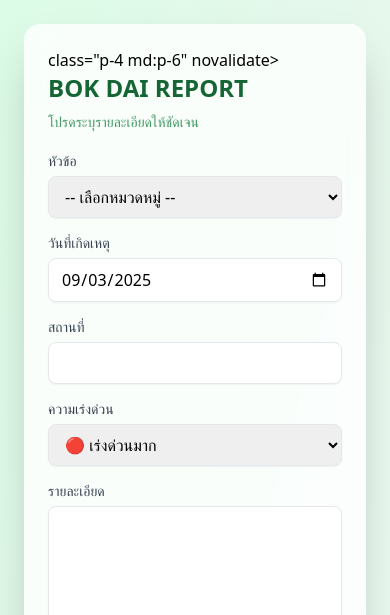
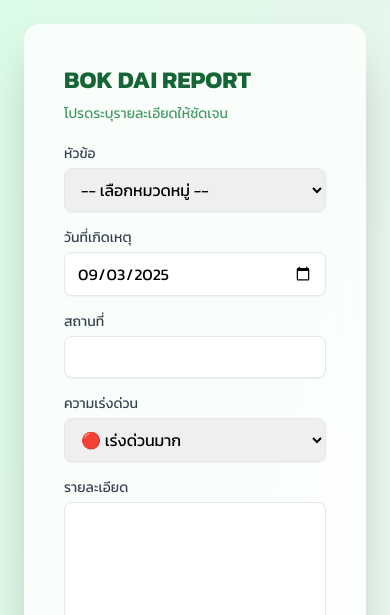
Before and after one commit to SpriteUm/Bok-Dai, a Flask app: page /report/report in a window 390 px wide. Shown: the top 615 px of the page. Run offline with Flask 3, Linux system fonts and the light colour scheme; the visitor is signed in with stand-in values (Sample User, id 1); some libraries are stand-ins or nearby versions.

Commit message:
จะ pull ของเพื่อน

```diff
--- a/templates/report.html
+++ b/templates/report.html
@@ -5,14 +5,15 @@
     <meta name="viewport" content="width=device-width,initial-scale=1" />
     <title>รายงานปัญหา - BOK DAI</title>
     <script src="https://cdn.tailwindcss.com"></script>
-  <!-- Leaflet -->
     <link rel="stylesheet" href="https://unpkg.com/leaflet@1.9.4/dist/leaflet.css" />
     <script src="https://unpkg.com/leaflet@1.9.4/dist/leaflet.js"></script>
+    <link href="https://fonts.googleapis.com/css2?family=Kanit:wght@400;700&display=swap" rel="stylesheet">
+    <style> body { font-family: 'Kanit', sans-serif; } </style>
 </head>
+
 <body class="min-h-screen bg-gradient-to-br from-green-100 via-[#e6f7ec] to-green-50 flex items-start justify-center p-6">
     <div class="w-full max-w-4xl">
 
-    <!-- Flash Messages -->
         {% with messages = get_flashed_messages(with_categories=true) %}
             {% if messages %}
                 <div class="mb-4">
@@ -27,106 +28,73 @@
         {% endwith %}
 
         <div class="rounded-2xl shadow-2xl overflow-hidden bg-white/80 backdrop-blur-md">
+            <form id="reportForm" method="POST" enctype="multipart/form-data" action="{{ url_for('report.report') }}" novalidate>
+                {{ form.hidden_tag() }}
                 <div class="grid md:grid-cols-2 gap-6 p-6">
-
-        <!-- ฟอร์มรายงาน -->
-        <form id="reportForm" method="POST" enctype="multipart/form-data"
-              action="{{ url_for('report.report') }}"  <!-- แก้ตรงนี้ -->
-              class="p-4 md:p-6" novalidate>
-          {{ form.hidden_tag() }}
+                    <div class="p-4 md:p-6">
                         <h2 class="text-2xl font-bold text-green-800 mb-2">BOK DAI REPORT</h2>
                         <p class="text-sm text-green-700/80 mb-4">โปรดระบุรายละเอียดให้ชัดเจน</p>
 
-          <!-- หมวดหมู่ -->
                         <label class="block mb-3">
                             {{ form.category.label(class="text-sm font-medium text-gray-700") }}
                             {{ form.category(id="category", class="mt-1 block w-full rounded-lg border px-3 py-2 shadow-sm focus:outline-none focus:ring-2 focus:ring-green-300") }}
                         </label>
-
-          <!-- อื่นๆ -->
                         <label id="otherWrapper" class="block mb-3 hidden">
-            <span class="text-sm font-medium text-gray-700">โปรดระบุปัญหา</span>
-            {{ form.other_text(class="mt-1 block w-full rounded-lg border px-3 py-2 shadow-sm focus:outline-none focus:ring-2 focus:ring-green-300", placeholder="พิมพ์รายละเอียดปัญหาที่ไม่อยู่ในหมวดหมู่") }}
+                            {{ form.other_text.label(class="text-sm font-medium text-gray-700") }}
+                            {{ form.other_text(class="mt-1 block w-full rounded-lg border px-3 py-2 shadow-sm focus:outline-none focus:ring-2 focus:ring-green-300", placeholder="พิมพ์รายละเอียด...") }}
                         </label>
-
-          <!-- วันที่เกิดเหตุ -->
                         <label class="block mb-3">
                             {{ form.date_reported.label(class="text-sm font-medium text-gray-700") }}
                             {{ form.date_reported(class="mt-1 block w-full rounded-lg border px-3 py-2 shadow-sm focus:outline-none focus:ring-2 focus:ring-green-300") }}
                         </label>
-
-          <!-- สถานที่ -->
                         <label class="block mb-3">
                             {{ form.location_text.label(class="text-sm font-medium text-gray-700") }}
                             {{ form.location_text(class="mt-1 block w-full rounded-lg border px-3 py-2 shadow-sm focus:outline-none focus:ring-2 focus:ring-green-300") }}
                         </label>
-
-          <!-- ความเร่งด่วน -->
                         <label class="block mb-3">
                             {{ form.urgency.label(class="text-sm font-medium text-gray-700") }}
                             {{ form.urgency(class="mt-1 block w-full rounded-lg border px-3 py-2 shadow-sm focus:outline-none focus:ring-2 focus:ring-green-300") }}
                         </label>
-
-          <!-- รายละเอียด -->
                         <label class="block mb-3">
                             {{ form.detail.label(class="text-sm font-medium text-gray-700") }}
                             {{ form.detail(rows="5", class="mt-1 block w-full rounded-lg border px-3 py-2 shadow-sm focus:outline-none focus:ring-2 focus:ring-green-300") }}
                         </label>
+                    </div>
 
-          <!-- Hidden input สำหรับ Google Maps link -->
-          {{ form.location_link(id="location_link", type="hidden") }}
-
-          <!-- ปุ่ม -->
-          <div class="flex items-center gap-3 mt-4">
-            {{ form.submit(class="px-4 py-2 rounded-lg bg-green-600 text-white font-semibold shadow") }}
-            <button type="reset" class="px-4 py-2 rounded-lg border bg-white text-gray-700 shadow-sm">
-              ล้างข้อมูล
-            </button>
-          </div>
-        </form>
-
-        <!-- ภาพ & แผนที่ -->
-        <div class="p-4 md:p-6 border-l">
-          <!-- แนบรูป -->
+                    <div class="p-4 md:p-6 md:border-l">
                         <label class="block mb-4">
-            <span class="text-sm font-medium text-gray-700">แนบรูปภาพ</span>
-            <input type="file" name="images[]" id="images" multiple accept="image/*"
-                   class="mt-1 block w-full rounded-lg border px-3 py-2 shadow-sm focus:outline-none focus:ring-2 focus:ring-green-300" />
+                            {{ form.images.label(class="text-sm font-medium text-gray-700") }}
+                            {{ form.images(class="mt-1 block w-full text-sm text-slate-500 file:mr-4 file:py-2 file:px-4 file:rounded-full file:border-0 file:text-sm file:font-semibold file:bg-green-50 file:text-green-700 hover:file:bg-green-100") }}
                             <p class="text-xs text-gray-500 mt-1">รองรับ JPG, PNG, สูงสุด 5 รูป</p>
                         </label>
 
-          <!-- ปุ่มตำแหน่ง -->
                         <div class="flex items-center justify-between mb-2">
                             <span class="text-sm font-medium text-gray-700">พิกัดของคุณ</span>
-            <button type="button" id="btnUseLocation"
-                    class="px-3 py-2 bg-green-600 text-white rounded-lg text-sm">ตำแหน่งปัจจุบัน</button>
+                            <button type="button" id="btnUseLocation" class="px-3 py-2 bg-green-600 text-white rounded-lg text-sm">ตำแหน่งปัจจุบัน</button>
                         </div>
-
-          <!-- ลิงก์ Google Maps -->
                         <div id="mapLinkContainer" class="mb-3 hidden">
-            <a id="mapLink" href="#" target="_blank"
-               class="text-green-700 underline text-sm break-all">เปิดใน Google Maps</a>
+                            <a id="mapLink" href="#" target="_blank" class="text-green-700 underline text-sm break-all">เปิดใน Google Maps</a>
                         </div>
-
-          <!-- Leaflet Map -->
                         <div id="map" class="rounded-lg border mt-2" style="height: 300px;"></div>
-          <p class="text-xs text-gray-500 mt-2">
-            📍 คลิกบนแผนที่เพื่อเปลี่ยนตำแหน่ง หรือใช้ปุ่มด้านบนเพื่อระบุตำแหน่งปัจจุบัน
-          </p>
+                        <p class="text-xs text-gray-500 mt-2">📍 คลิกบนแผนที่เพื่อเปลี่ยนตำแหน่ง หรือใช้ปุ่มด้านบน</p>
                     </div>
                 </div>
 
-      <div class="px-6 py-3 bg-green-50/60 border-t">
+                <div class="px-6 py-4 bg-green-50/60 border-t flex items-center justify-between">
                     <div class="text-sm text-green-700">
-          ระบบแจ้งปัญหาภายในมหาวิทยาลัย — ข้อมูลนี้จะถูกส่งไปยังทีมบริหารเพื่อตรวจสอบ
+                        ข้อมูลนี้จะถูกส่งไปยังทีมบริหารเพื่อตรวจสอบ
+                    </div>
+                    <div class="flex items-center gap-3">
+                        <button type="reset" class="px-4 py-2 rounded-lg border bg-white text-gray-700 shadow-sm">ล้างข้อมูล</button>
+                        {{ form.submit(class="px-4 py-2 rounded-lg bg-green-600 text-white font-semibold shadow hover:bg-green-700 cursor-pointer") }}
                     </div>
                 </div>
+                <input type="hidden" id="location_link" name="location_link" value="">
+            </form>
         </div>
     </div>
 
-  <!-- JS -->
     <script>
-    // แสดงช่อง "อื่นๆ" ถ้าเลือก other
         const category = document.getElementById("category");
         const otherWrapper = document.getElementById("otherWrapper");
         if (category) {
@@ -136,10 +104,9 @@
           });
         }
 
-    // Leaflet Map setup
         let map = L.map('map').setView([13.736717,100.523186],15);
         L.tileLayer('https://{s}.tile.openstreetmap.org/{z}/{x}/{y}.png',{
-      maxZoom:19, attribution:'&copy; OpenStreetMap'
+          maxZoom:19, attribution:'© OpenStreetMap'
         }).addTo(map);
 
         let marker;
@@ -147,19 +114,22 @@
         const mapLink = document.getElementById("mapLink");
         const locationLinkInput = document.getElementById("location_link");
 
-    // คลิกบนแผนที่
+        function updateLocation(lat, lng) {
+            if(marker) map.removeLayer(marker);
+            marker = L.marker([lat,lng]).addTo(map);
+            // **** FIX: สร้าง URL ในรูปแบบที่ถูกต้องเพื่อให้ Python แกะพิกัดได้ ****
+            const googleLink = `https://www.google.com/maps/@${lat},${lng},17z`;
+            mapLink.href = googleLink;
+            mapLink.textContent = "เปิดใน Google Maps";
+            mapLinkContainer.classList.remove("hidden");
+            locationLinkInput.value = googleLink;
+        }
+
         map.on('click', function(e){
           const {lat,lng} = e.latlng;
-      if(marker) map.removeLayer(marker);
-      marker = L.marker([lat,lng]).addTo(map);
-      const googleLink = `https://www.google.com/maps?q=${lat},${lng}`;
-      mapLink.href = googleLink;
-      mapLink.textContent = googleLink;
-      mapLinkContainer.classList.remove("hidden");
-      locationLinkInput.value = googleLink; // เก็บ hidden input
+          updateLocation(lat, lng);
         });
 
-    // ปุ่มตำแหน่งปัจจุบัน
         document.getElementById("btnUseLocation").addEventListener("click",()=>{
           if(!navigator.geolocation){
             alert("เบราว์เซอร์ไม่รองรับ GPS"); return;
@@ -167,13 +137,7 @@
           navigator.geolocation.getCurrentPosition(pos=>{
             const {latitude,longitude} = pos.coords;
             map.setView([latitude,longitude],17);
-        if(marker) map.removeLayer(marker);
-        marker = L.marker([latitude,longitude]).addTo(map);
-        const googleLink = `https://www.google.com/maps?q=${latitude},${longitude}`;
-        mapLink.href = googleLink;
-        mapLink.textContent = googleLink;
-        mapLinkContainer.classList.remove("hidden");
-        locationLinkInput.value = googleLink;
+            updateLocation(latitude, longitude);
           },err=>alert("ไม่สามารถดึงพิกัดได้: "+err.message));
         });
     </script>
```
Also changed, not shown: templates/admin.html (+60 -55 lines), static/uploads/e852dbc5b147495982b346cf7680ad10_b06dc91ad1db2b812b9de137d9b09989.jpg (added). Lines whose indentation alone changed are shown as unchanged.
